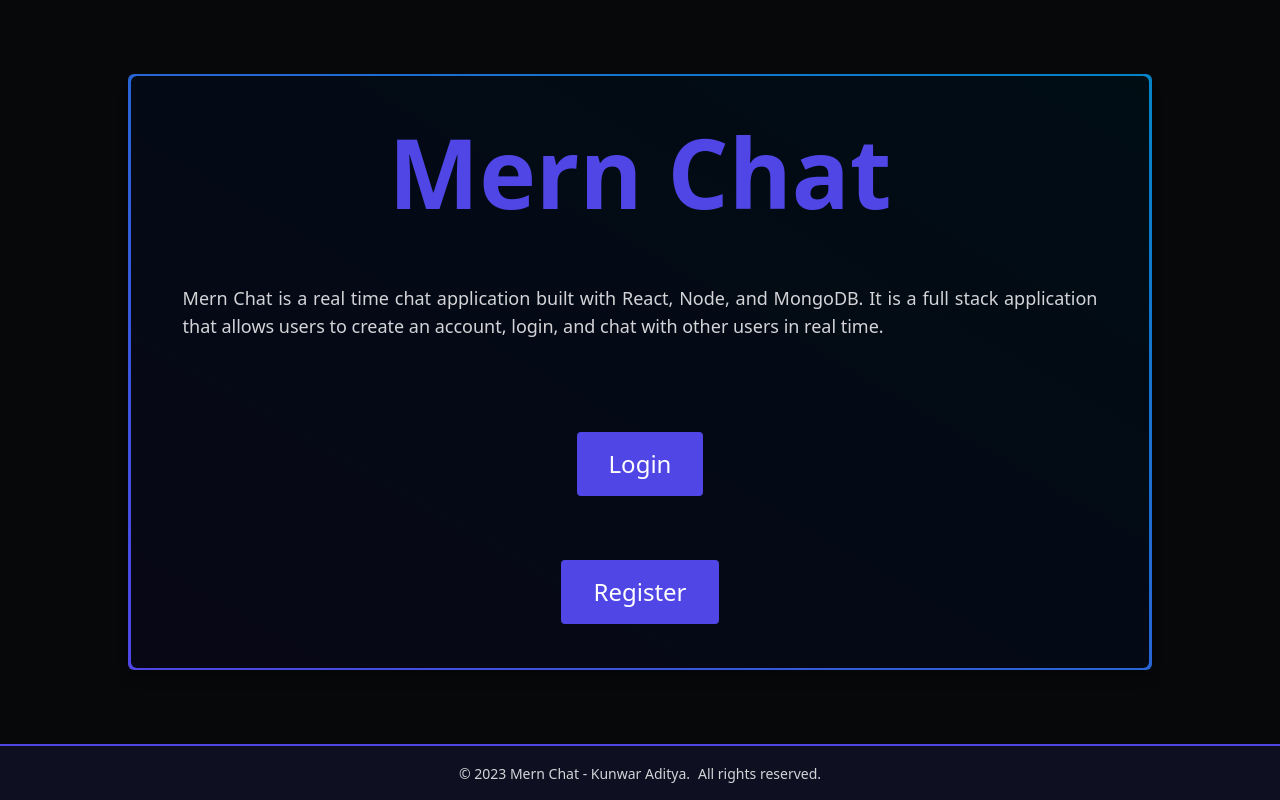
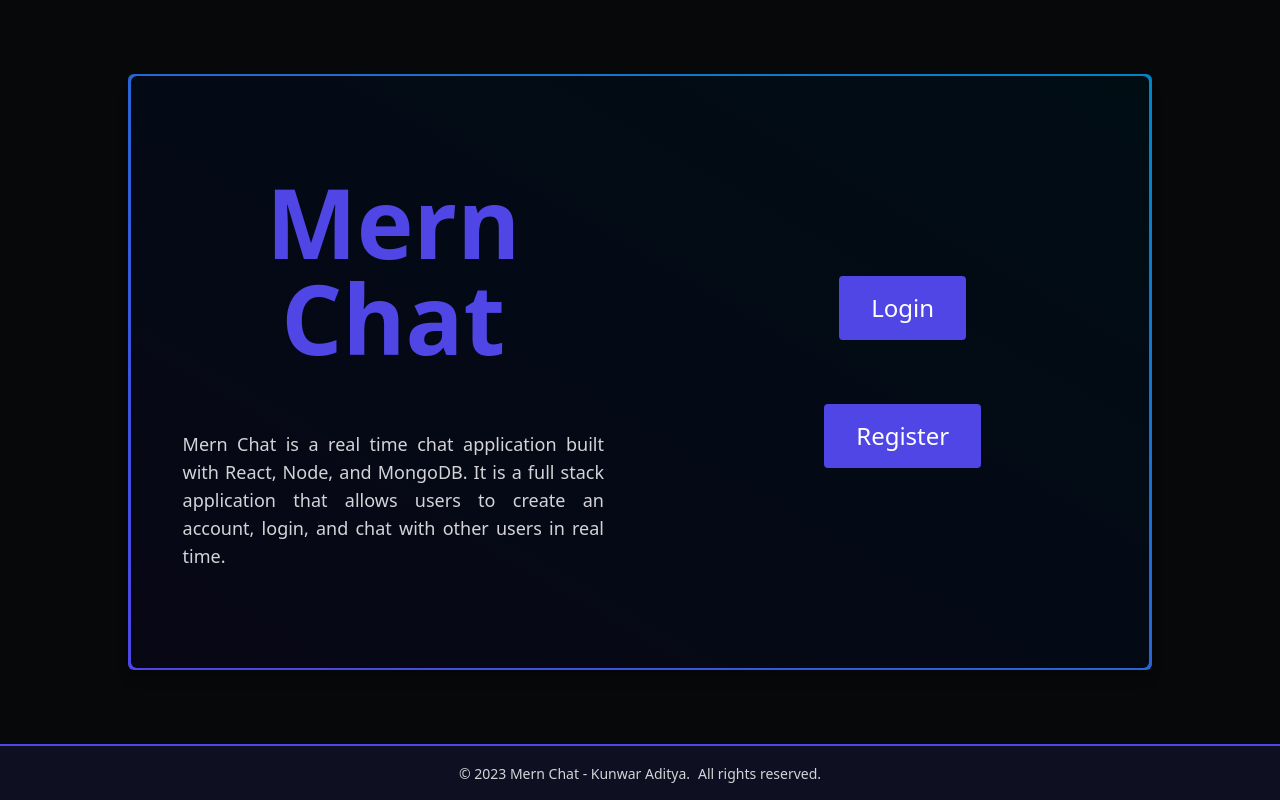
Before and after one commit to Kunwar-Aditya-Codes/chat-app, a React (Vite) app in the folder client/: page / in a window 1280 px wide. Built offline with nearby package versions, Linux system fonts and the light colour scheme.

Commit message:
responsive: welcome updated

```diff
--- a/client/src/pages/Welcome.jsx
+++ b/client/src/pages/Welcome.jsx
@@ -4,10 +4,10 @@ const Welcome = () => {
   return (
     <div className='h-full flex items-center justify-center'>
       <div className=' h-[80%] w-[80%] bg-gradient-to-tr shadow-lg from-indigo-600  to-sky-600 rounded-md flex items-center justify-center'>
-        <div className='bg-black/90 h-[99.5%] w-[99.5%] rounded-md flex flex-col'>
+        <div className='bg-black/90 h-[99.5%] w-[99.5%] rounded-md flex flex-col md:flex-row'>
           {/* Title */}
           <div className='flex-[0.5] md:p-4 text-lg flex flex-col items-center justify-center space-y-8 md:space-y-16'>
-            <h1 className='text-indigo-600 font-bold text-5xl md:text-8xl'>
+            <h1 className='text-indigo-600 text-center font-bold text-5xl md:text-8xl'>
               Mern Chat
             </h1>
             <p className='text-justify  font-light px-6 md:px-9'>
```
